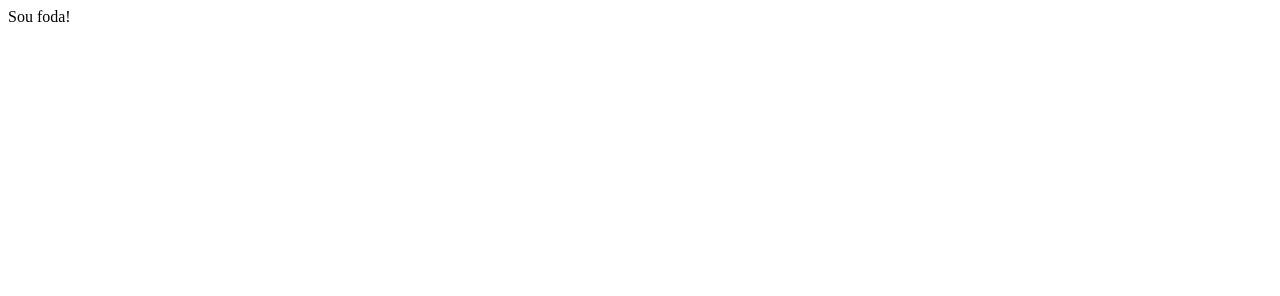
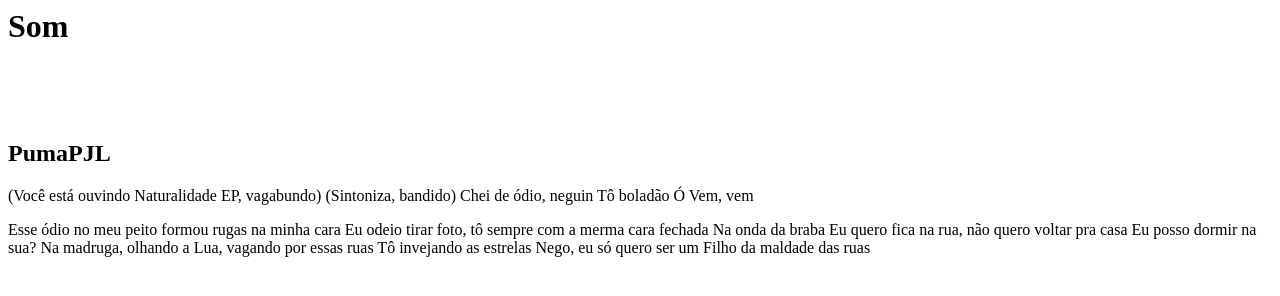
Before and after one commit to Silva-ix/pong, a plain HTML site: page index.html in a window 1280 px wide. Drawn offline with Linux system fonts and the light colour scheme.

Commit message:
comandos

```diff
--- a/index.html
+++ b/index.html
@@ -1 +1,23 @@
-Sou foda!
+<h1>Som</h1>
+<br> <br> <br>
+
+<h2>PumaPJL</h2>
+
+<p>(Você está ouvindo Naturalidade EP, vagabundo)
+    (Sintoniza, bandido)
+
+    Chei de ódio, neguin
+    Tô boladão
+    Ó
+    Vem, vem
+
+<p> Esse ódio no meu peito formou rugas na minha cara
+    Eu odeio tirar foto, tô sempre com a merma cara fechada
+    Na onda da braba
+    Eu quero fica na rua, não quero voltar pra casa
+    Eu posso dormir na sua?
+
+    Na madruga, olhando a Lua, vagando por essas ruas
+    Tô invejando as estrelas
+    Nego, eu só quero ser um
+    Filho da maldade das ruas
```
